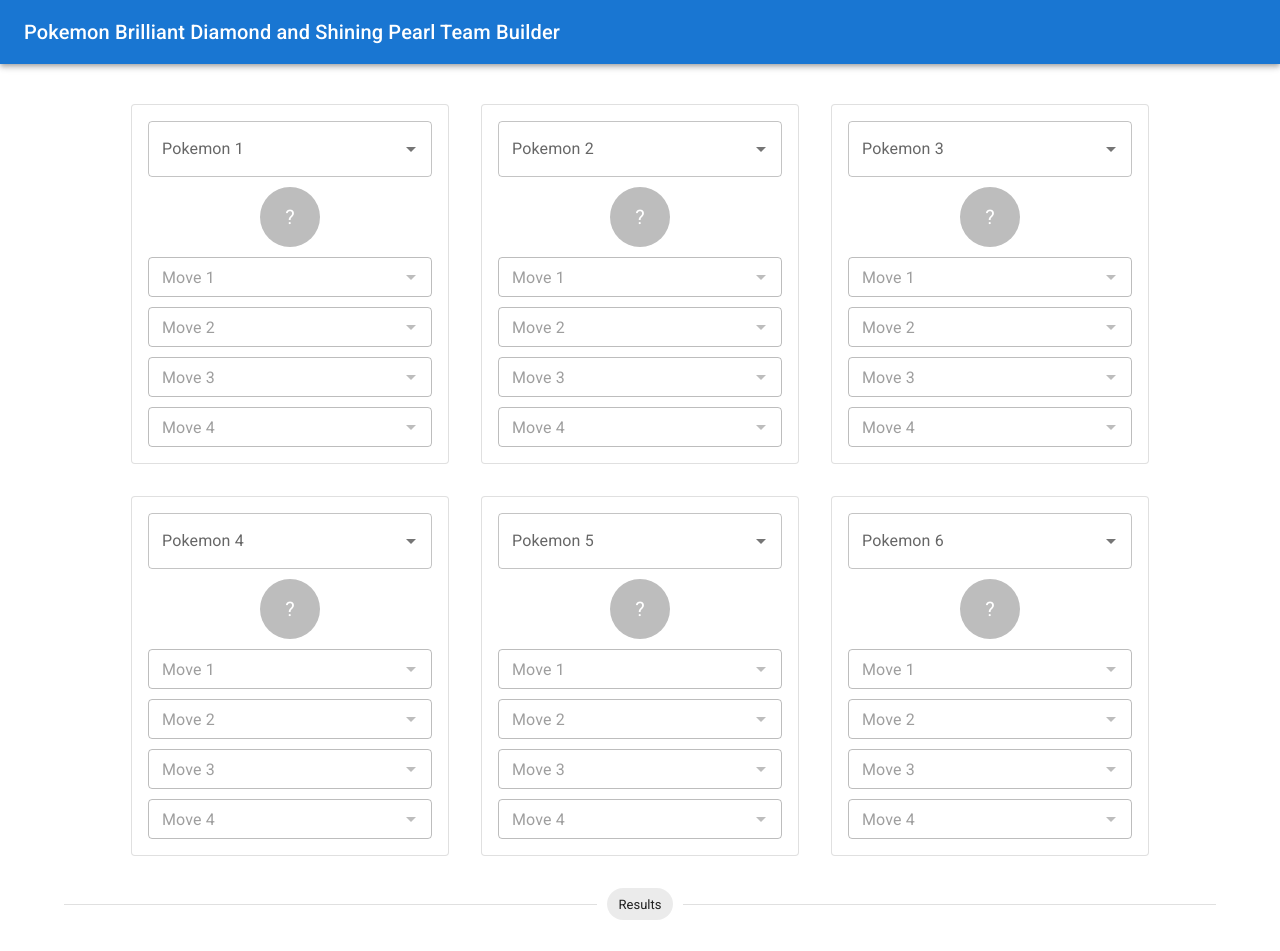
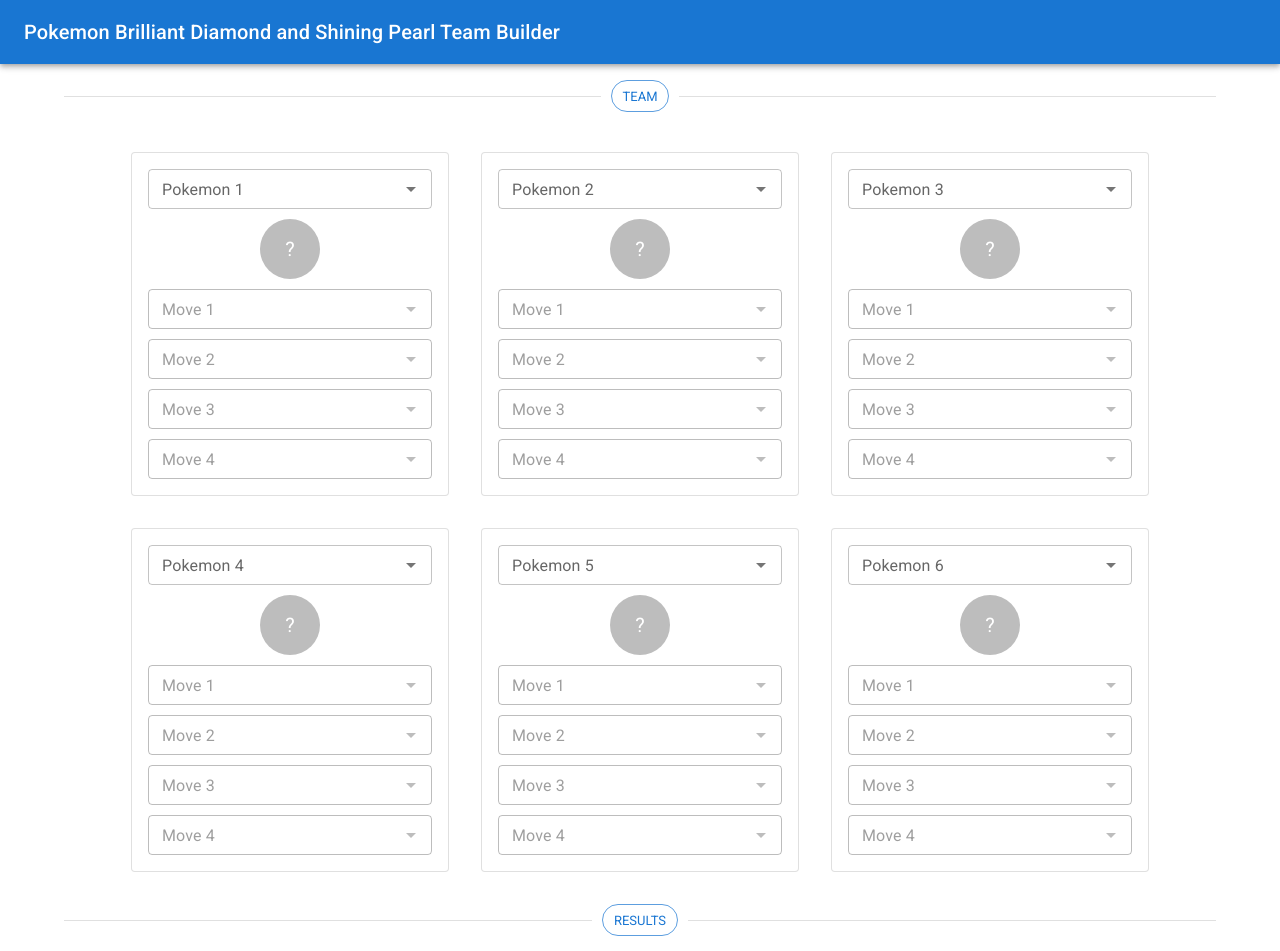
Before and after one commit to yaylinda/pokemon-team-builder, a React (Create React App) app: page / in a window 1280 px wide. Shown: the top 951 px of the page. Built offline with nearby package versions, Linux system fonts and the light colour scheme.

Commit message:
filter out duplicate options

```diff
--- a/src/App.tsx
+++ b/src/App.tsx
@@ -101,7 +101,11 @@
 
             {renderHeaderBar()}
 
-            <Container>
+            <Container sx={{ paddingTop: 2 }}>
+
+                <Divider>
+                    <Chip label="TEAM" color="primary" variant="outlined" />
+                </Divider>
 
                 <PokemonInputSection
                     pokemonTeam={pokemonTeam}
@@ -110,7 +114,7 @@
                 />
 
                 <Divider>
-                    <Chip label="Results" />
+                    <Chip label="RESULTS" color="primary" variant="outlined" />
                 </Divider>
 
                 <PokemonTeamResultsSection
--- a/src/pokemonInputSection/OnePokemonInput.tsx
+++ b/src/pokemonInputSection/OnePokemonInput.tsx
@@ -4,7 +4,7 @@
 import TextField from '@mui/material/TextField';
 import Tooltip from '@mui/material/Tooltip';
 import Box from '@mui/system/Box';
-import React from 'react';
+import React, { useMemo } from 'react';
 import pokemonData from '../pokemonData';
 import { Pokemon, PokemonMove, SelectedPokemon } from '../types';
 import { SERIBII_BASE_URL } from '../util';
@@ -16,6 +16,7 @@
     selectedPokemon: SelectedPokemon | null;
     onChangeSelectedPokemon: (index: number, pokemon: Pokemon | null) => void;
     onChangeSelectedPokemonMove: (pokemon_index: number, move_index: number, move: PokemonMove | null) => void,
+    selectedPokemonNames: Set<string>,
 }
 
 function OnePokemonInput({
@@ -23,7 +24,19 @@
     selectedPokemon,
     onChangeSelectedPokemon,
     onChangeSelectedPokemonMove,
+    selectedPokemonNames
 }: OnePokemonInputProps) {
+
+    /**
+     *
+     */
+    const selectedMoveNames: Set<string> = useMemo(() => {
+        if (!selectedPokemon) {
+            return new Set([]);
+        }
+
+        return new Set(selectedPokemon.selectedMoves.filter(m => m !== null).map(m => m!.name));
+    }, [selectedPokemon]);
 
     /**
      *
@@ -33,7 +46,8 @@
         return (
             <Autocomplete
                 autoHighlight
-                options={pokemonData}
+                options={pokemonData.filter(p => !selectedPokemonNames.has(p.name))}
+                size="small"
                 getOptionLabel={(option) => option.name}
                 renderOption={(props, option) => (
                     <Box component="li" sx={{ '& > img': { mr: 2, flexShrink: 0 } }} {...props}>
@@ -46,7 +60,7 @@
                         {option.name}
                     </Box>
                 )}
-                renderInput={(params) => <TextField {...params} label={`Pokemon ${index + 1}`} />}
+                renderInput={(params) => <TextField {...params} label={`Pokemon ${index + 1}`} size="small" />}
                 onChange={(event, value) => onChangeSelectedPokemon(index, value)}
             />
         );
@@ -84,14 +98,14 @@
             disabled={!selectedPokemon}
             size="small"
             autoHighlight
-            options={selectedPokemon?.moves || []}
+            options={(selectedPokemon?.moves || []).filter(m => !selectedMoveNames.has(m.name))}
             getOptionLabel={(option) => option.name}
             renderOption={(props, option) => (
                 <Box component="li" sx={{ '& > img': { mr: 2, flexShrink: 0 } }} {...props}>
                     {option.name}
                 </Box>
             )}
-            renderInput={(params) => <TextField {...params} label={`Move ${move_index + 1}`} />}
+            renderInput={(params) => <TextField {...params} label={`Move ${move_index + 1}`} size="small" />}
             onChange={(event, value) => onChangeSelectedPokemonMove(index, move_index, value)}
         />
     );
--- a/src/pokemonInputSection/PokemonInputSection.tsx
+++ b/src/pokemonInputSection/PokemonInputSection.tsx
@@ -1,5 +1,5 @@
 import Grid from '@mui/material/Grid';
-import React from 'react';
+import React, { useMemo } from 'react';
 import { Pokemon, PokemonMove, SelectedPokemon } from '../types';
 import OnePokemonInput from './OnePokemonInput';
 import '../App.css';
@@ -17,6 +17,11 @@
     onChangeSelectedPokemon,
     onChangeSelectedPokemonMove,
 }: PokemonInputSectionProps) {
+
+    /**
+     *
+     */
+    const selectedPokemonNames: Set<string> = useMemo(() => new Set(pokemonTeam.filter(p => p !== null).map(p => p!.name)), [pokemonTeam]);
 
     return (
         <Grid
@@ -37,6 +42,7 @@
                             selectedPokemon={pokemonTeam[index]}
                             onChangeSelectedPokemon={onChangeSelectedPokemon}
                             onChangeSelectedPokemonMove={onChangeSelectedPokemonMove}
+                            selectedPokemonNames={selectedPokemonNames}
                         />
                     </Grid>)
             }
```
